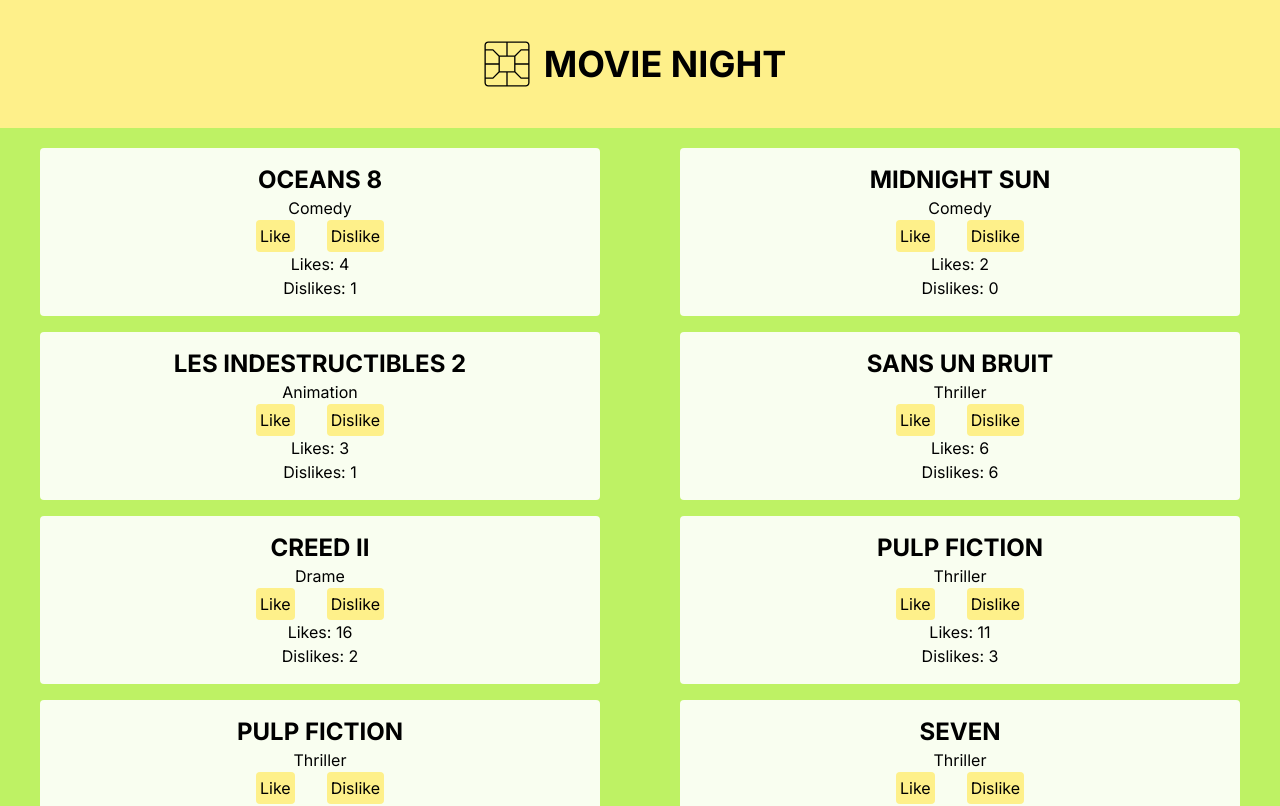
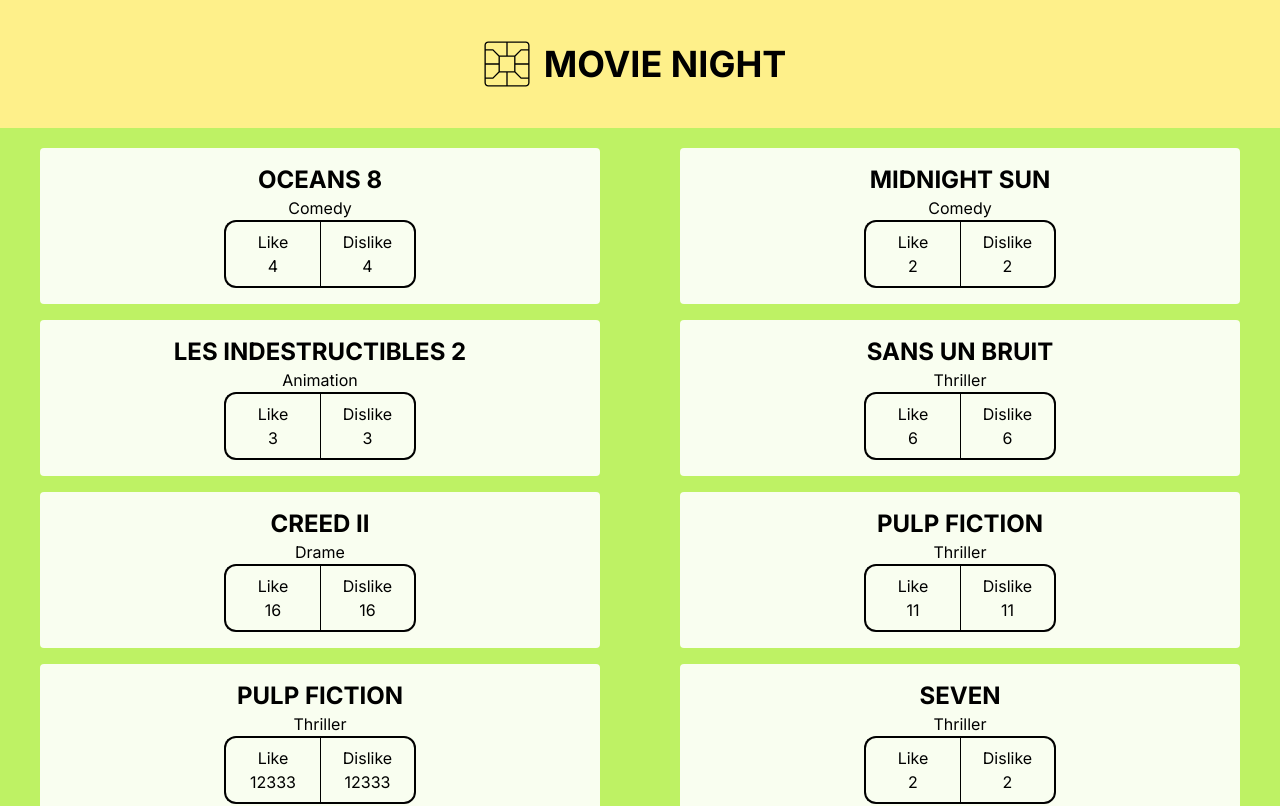
Before and after one commit to Malena-Guallar/technical_test_frontend, a Next.js app: page / in a window 1280 px wide. Shown: the top 806 px of the page. Built offline with nearby package versions, Linux system fonts and the light colour scheme.

Commit message:
feat: added conditionnal classNames to elements of gauge

```diff
--- a/src/components/Gauge/Gauge.tsx
+++ b/src/components/Gauge/Gauge.tsx
@@ -30,32 +30,32 @@ const Gauge = ({ likes, dislikes }: { likes: number; dislikes: number }) => {
   return (
     <section className="">
       <button
-        className={`rounded p-1 mx-4 ${
+        className={`min-w-24 rounded-xl rounded-r-none border-2 border-r-0 border-black p-2 ${
           liked
             ? "bg-gray-400 text-black cursor-not-allowed"
-            : "bg-yellow-200 text-black hover:bg-black hover:text-yellow-200"
+            : "text-black hover:bg-lime-400 hover:text-black"
         }`}
         type="button"
         onClick={handleLikes}
         disabled={liked}
       >
         {disliked ? "Liked" : "Like"}
+        <br />
+        {numberOfLikes}
       </button>
       <button
-        className={`rounded p-1 mx-4 ${
+        className={`min-w-24 rounded-xl rounded-l-none border-2 border-l border-black p-2 ${
           disliked
             ? "bg-gray-400 text-black cursor-not-allowed"
-            : "bg-yellow-200 text-black hover:bg-black hover:text-yellow-200"
+            : "text-black hover:bg-red-500 hover:text-white"
         }`}
         type="button"
         onClick={handleDislikes}
         disabled={disliked}
       >
-        {liked ? "Disliked" : "Dislike"}
-      </button>
-      <br />
-      <p>Likes: {numberOfLikes}</p>
-      <p>Dislikes: {numberOfDislikes}</p>
+        {liked  ? "Disliked " : "Dislike "}
+        <br />
+        {numberOfLikes}      </button>
     </section>
   );
 };
```
